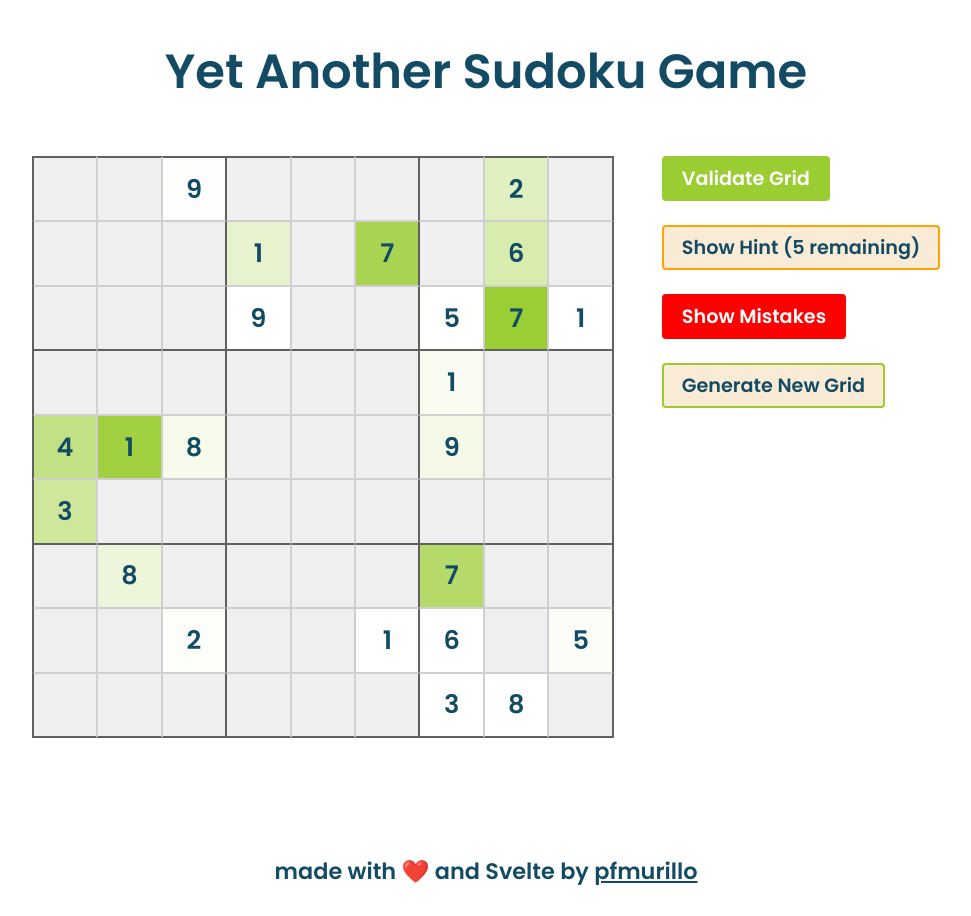
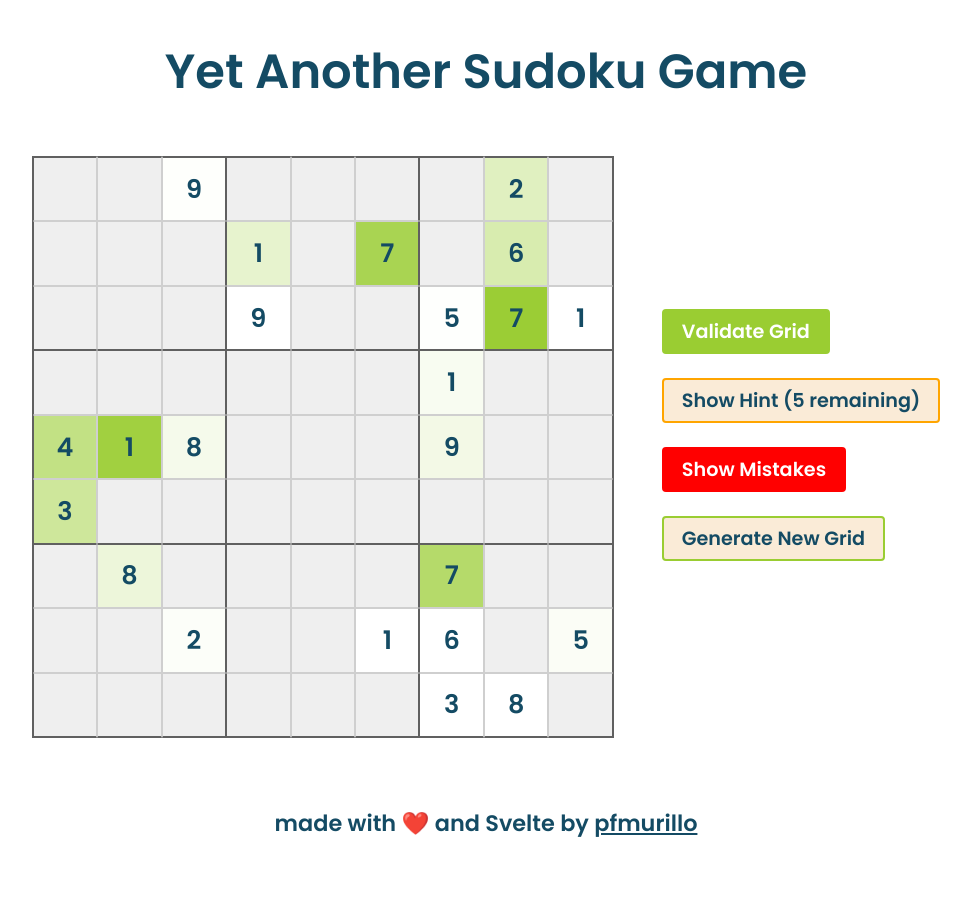
Before and after one commit to pfmurillo/Sudoku, a SvelteKit app: page / in a window 1280 px wide. Both pictures are taken after a click on the button "Start Game". Shown: the whole page, without its empty margins (154-1125 px from the left). After the commit the page ends 860 px from the top, so only its background shows below. Built offline with nearby package versions, Linux system fonts and the light colour scheme.

Commit message:
Feat: fade transition on new game

```diff
--- a/src/app.html
+++ b/src/app.html
@@ -5,8 +5,32 @@
         <link rel="icon" href="%sveltekit.assets%/favicon.png" />
         <meta name="viewport" content="width=device-width, initial-scale=1" />
         %sveltekit.head%
+        <style>
+            body {
+                min-height: 100vh;
+                display: flex;
+                flex-direction: column;
+                padding: 0px;
+                margin: 0px;
+            }
+            footer {
+                padding: 20px;
+                color: var(--fontcolor);
+                text-align: center;
+                font-family: var(--fontfamily);
+                margin: auto 0px 0px 0px;
+                font-size: 1.4rem;
+            }
+            footer a {
+                color: var(--fontcolor);
+            }
+        </style>
     </head>
     <body data-sveltekit-preload-data="hover">
         <div style="display: contents">%sveltekit.body%</div>
+        <footer>
+            made with ❤️ and Svelte by
+            <a href="https://pfmurillo.github.io/">pfmurillo</a>
+        </footer>
     </body>
 </html>
--- a/src/routes/+page.svelte
+++ b/src/routes/+page.svelte
@@ -12,6 +12,8 @@
     const SHOW_CONFLICTS = true
 
     let showConflicts = SHOW_CONFLICTS
+    let showDisclaimer = true
+    let showContainer = false
     let showDialog = false
     let conflicts = []
     let shown = []
@@ -27,6 +29,12 @@
         shown = []
         hints_nbr = 0
         sudoku.update(generateGrid)
+        if (!showContainer) {
+            showDisclaimer = false
+            setTimeout(() => {
+                showContainer = true
+            }, 400)
+        }
     }
 
     const toggleConflicts = () => {
@@ -142,8 +150,8 @@
 
 <h1>Yet Another Sudoku Game</h1>
 
-{#if $sudoku.length === 81}
-    <div id="container">
+{#if showContainer}
+    <div id="container" transition:fade={{ duration: 200 }}>
         <div>
             <div id="sudoku">
                 {#each $sudoku as { id, value, visible, input }}
@@ -182,8 +190,9 @@
             <button on:click={newGame} class="start">Generate New Grid</button>
         </div>
     </div>
-{:else}
-    <div id="disclaimer">
+{/if}
+{#if showDisclaimer}
+    <div id="disclaimer" transition:fade={{ duration: 200 }}>
         <p>
             The rules for Sudoku are simple. A 9×9 square must be filled in with
             numbers from 1-9 with no repeated numbers in each line, horizontally
@@ -194,7 +203,6 @@
         <button on:click={newGame} class="validate">Start Game</button>
     </div>
 {/if}
-
 {#if showDialog}
     <div id="dialog" transition:fade={{ duration: 80 }}>
         <div>
@@ -210,13 +218,14 @@
     </div>
 {/if}
 
-<footer>
-    made with ❤️ and Svelte by <a href="https://pfmurillo.github.io/"
-        >pfmurillo</a
-    >
-</footer>
-
 <style>
+    #disclaimer,
+    #container {
+        display: flex;
+        flex-direction: column;
+        justify-content: center;
+        align-items: center;
+    }
     #dialog {
         position: fixed;
         top: 0;
@@ -559,15 +568,4 @@
             background-color: transparent;
         }
     }
-    footer {
-        padding: 20px;
-        color: var(--fontcolor);
-        text-align: center;
-        font-family: var(--fontfamily);
-        margin-top: 48px;
-        font-size: 1.4rem;
-    }
-    footer a {
-        color: var(--fontcolor);
-    }
 </style>
```
